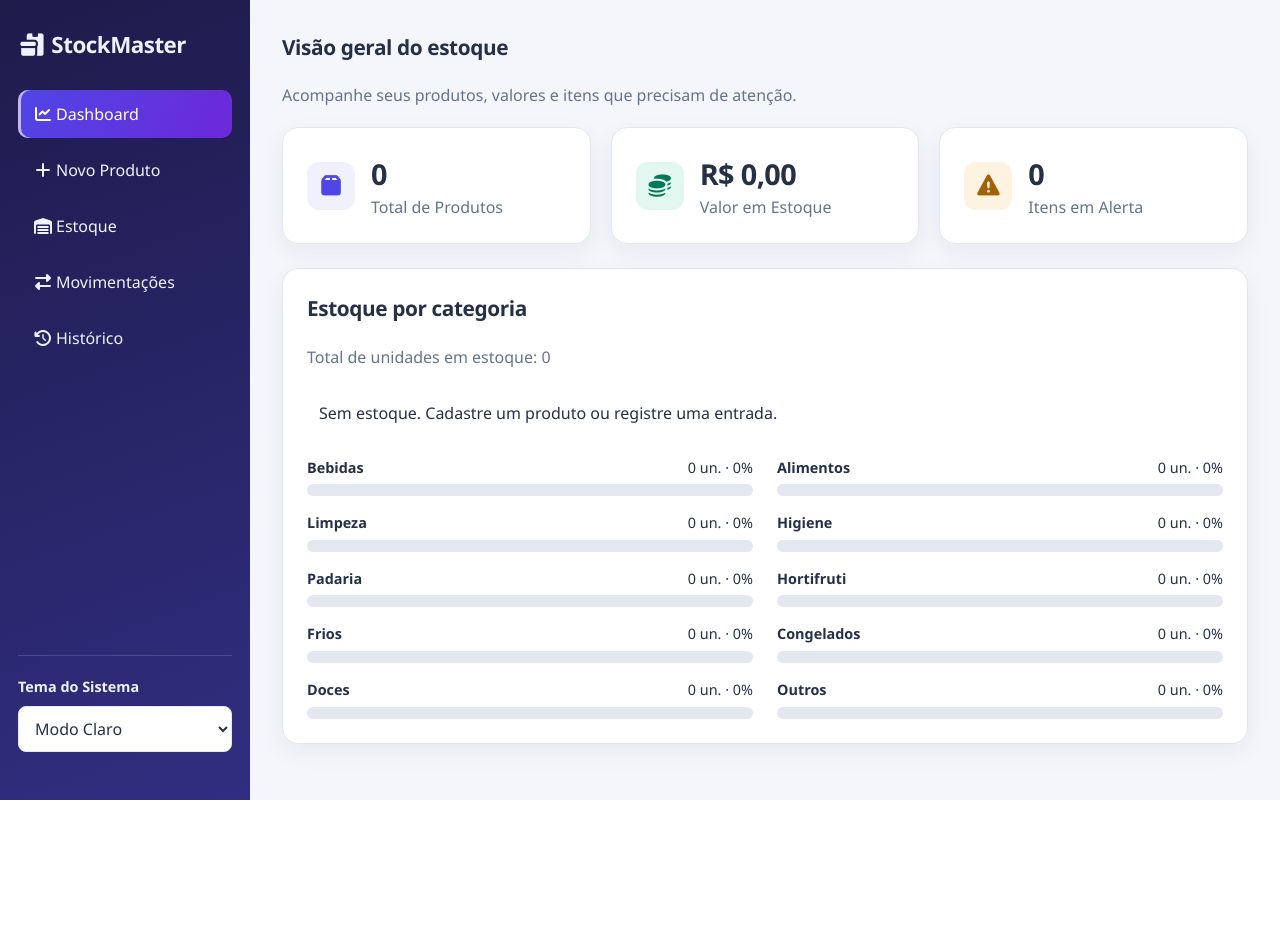
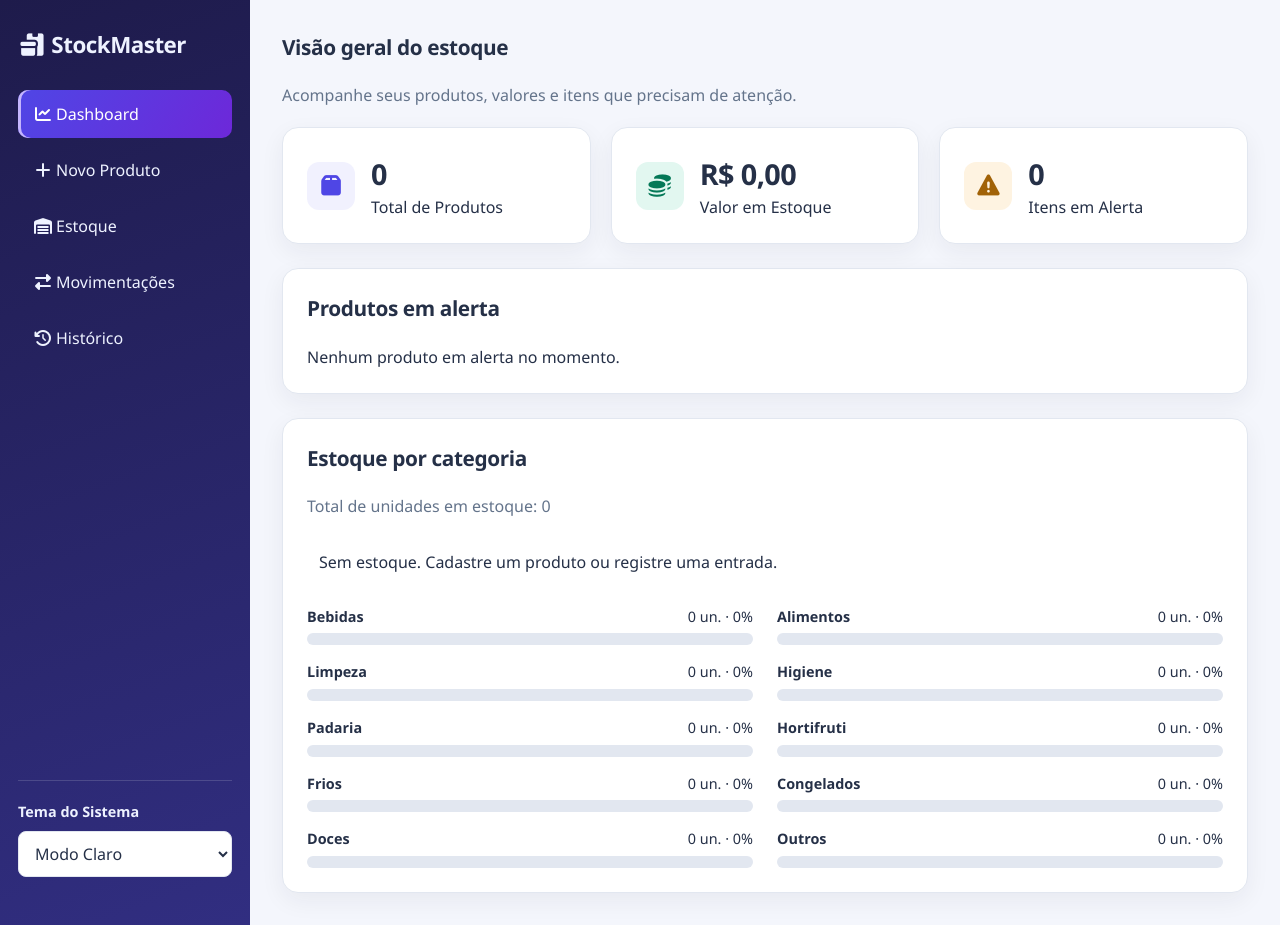
Before and after one commit to ZYLBERTALVES/stockmaster, a React (Vite) app: page / in a window 1280 px wide. Before the commit the page ends 800 px from the top, so only its background shows below. Built offline with nearby package versions, Linux system fonts and the light colour scheme.

Commit message:
Lista produtos com estoque baixo ou zerado no dashboard

```diff
--- a/src/components/Dashboard.jsx
+++ b/src/components/Dashboard.jsx
@@ -45,6 +45,26 @@ function Dashboard() {
           </div>
         </div>
       </div>
+      <section className="card alertas-estoque" aria-labelledby="titulo-alertas">
+        <h2 id="titulo-alertas">Produtos em alerta</h2>
+        {produtosEmAlerta.length === 0 ? (
+          <p>Nenhum produto em alerta no momento.</p>
+        ) : (
+          <ul className="lista-alertas">
+            {produtosEmAlerta.map((produto) => (
+              <li key={produto.id}>
+                <div>
+                  <strong>{produto.nome}</strong>
+                  <p>{produto.codigo} · Disponível: {produto.quantidade} · Mínimo: {produto.estoqueMinimo}</p>
+                </div>
+                <span className={produto.quantidade === 0 ? 'badge-status badge-danger' : 'badge-status badge-warning'}>
+                  {produto.quantidade === 0 ? 'Zerado' : 'Estoque baixo'}
+                </span>
+              </li>
+            ))}
+          </ul>
+        )}
+      </section>
       <GraficoEstoque produtos={produtos} categorias={categorias} />
     </section>
   );
--- a/src/styles.css
+++ b/src/styles.css
@@ -253,7 +253,27 @@ tbody tr:hover {
     background: var(--primary-soft);
 }
 
-th, .table-empty, .saldo-produto, .metric-card p, .descricao {
+th, .table-empty, .saldo-produto, .metric-card p, .lista-alertas {
+    list-style: none;
+}
+
+.lista-alertas li {
+    display: flex;
+    justify-content: space-between;
+    align-items: center;
+    flex-wrap: wrap;
+    gap: 12px;
+    padding: 12px 0;
+    border-bottom: 1px solid var(--border-color);
+    overflow-wrap: anywhere;
+}
+
+.lista-alertas p {
+    color: var(--text-muted);
+    font-size: 0.9rem;
+}
+
+.descricao {
     color: var(--text-muted);
 }
 
@@ -344,7 +364,7 @@ th, .table-empty, .saldo-produto, .metric-card p, .descricao {
     background: rgba(245, 158, 11, 0.12);
 }
 
-.estoque-grafico {
+.estoque-grafico, .alertas-estoque {
     margin-top: 24px;
 }
 
```
Also changed, not shown: 1 other file (tests, documents, lock files or other folders).
